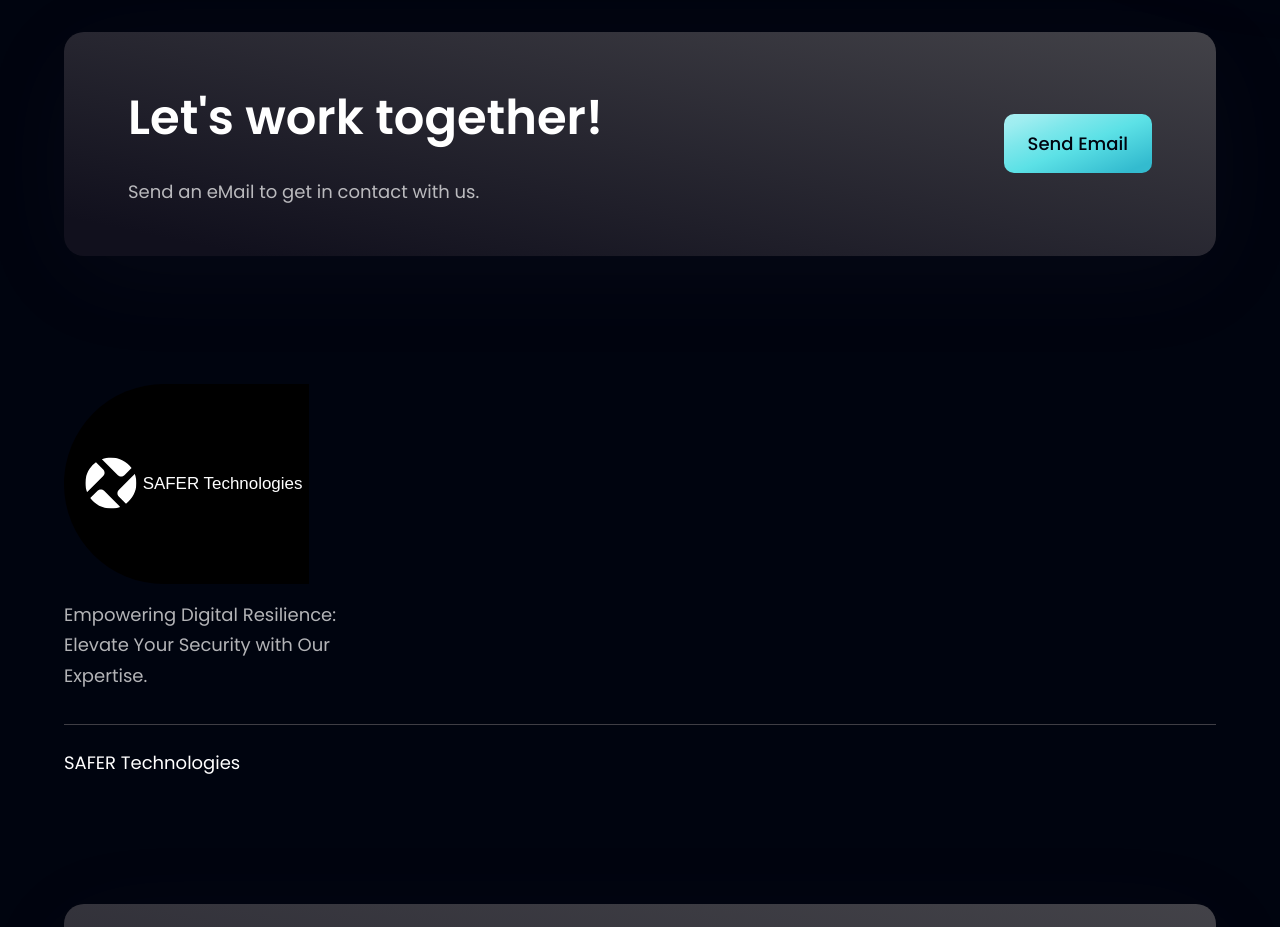
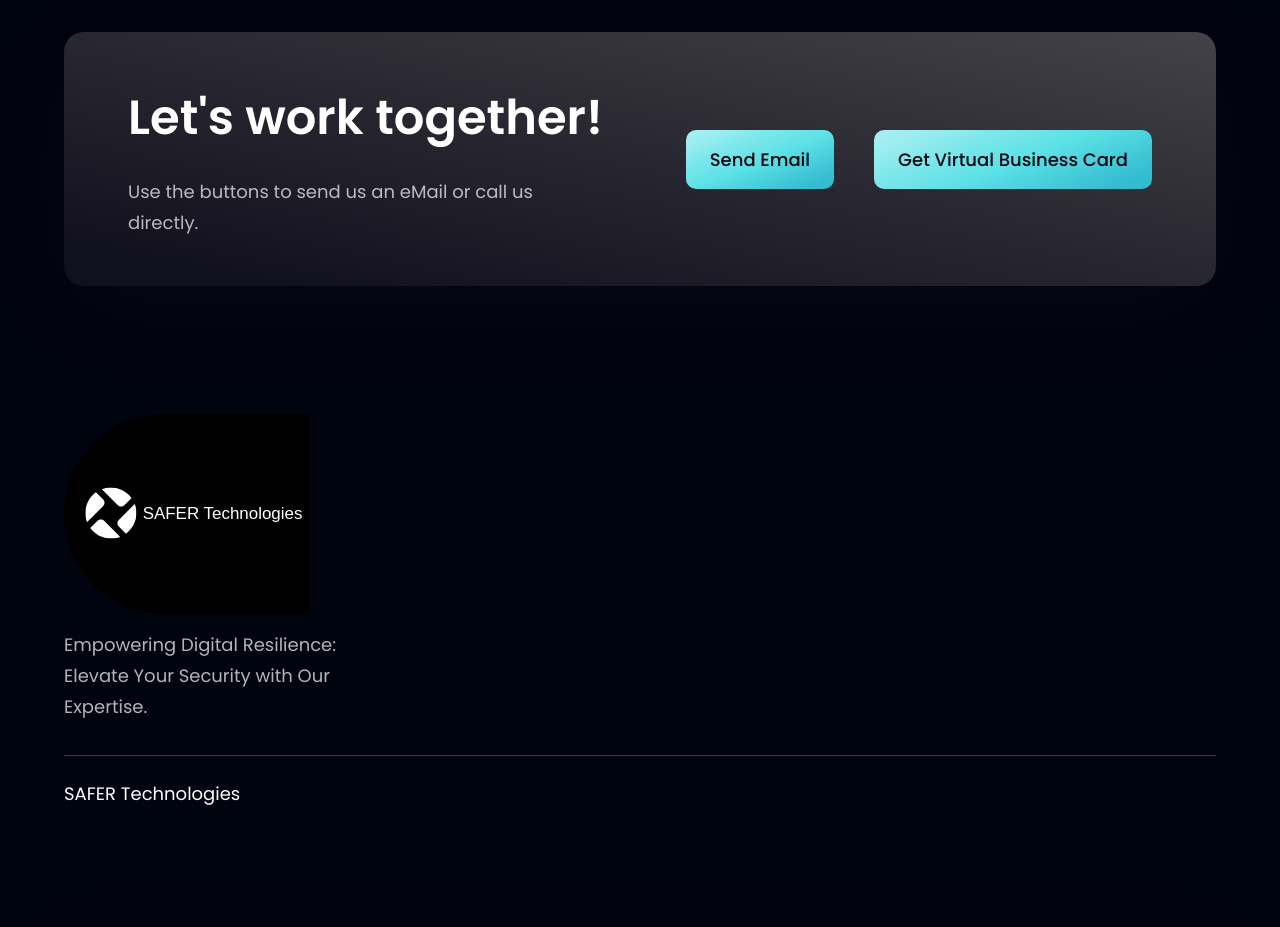
Before and after one commit to IoT-junkrat/iot-junkrat.github.io, a React (Vite) app: page / in a window 1280 px wide. Shown: the part 3080-4007 px from the top of the page. Built offline with nearby package versions, Linux system fonts and the light colour scheme.

Commit message:
vcard also on contact field

```diff
--- a/src/components/Button.jsx
+++ b/src/components/Button.jsx
@@ -2,11 +2,13 @@ import React from 'react';
 
 const Button = ({ email, subject, body, styles }) => {
 
-  const mailtoLink = `mailto:${email}?subject=${encodeURIComponent(subject)}&body=${encodeURIComponent(body)}`;
+
+  {/*const mailtoLink = `mailto:${email}?subject=${encodeURIComponent(subject)}&body=${encodeURIComponent(body)}`;*/}
+
 
   return (
     <button type="button" className={`py-4 px-6 font-poppins font-medium text-[18px] text-primary bg-blue-gradient rounded-[10px] outline-none ${styles}`}>
-    <a href={mailtoLink} target="_blank" rel="noopener noreferrer">
+    <a href="&#x6d;&#x61;&#x69;&#x6c;&#x74;&#x6f;&#x3a;%69&#x6e;f&#x6f;&#x40;%73%61%66e%72&#x2e;n%65t%77or%6b" title="i&#x6e;f&#x6f;@&#x73;af&#x65;r&#x2e;ne&#x74;wo&#x72;k">
       Send Email
     </a>
     </button>
--- /dev/null
+++ b/src/components/ButtonVCard.jsx
@@ -0,0 +1,14 @@
+import React from 'react';
+
+const ButtonVCard = ({ styles }) => {
+
+
+  return (
+    <buttonvcard type="buttonvcard" className={`py-4 px-6 font-poppins font-medium text-[18px] text-primary bg-blue-gradient rounded-[10px] outline-none ${styles}`}>
+    <a href="https://safer.network/contact.vcf">
+      Get Virtual Business Card
+    </a>
+    </buttonvcard>
+  );
+};
+export default ButtonVCard;
--- a/src/components/CTA.jsx
+++ b/src/components/CTA.jsx
@@ -1,6 +1,7 @@
 import React from 'react'
 import styles from '../style'
 import Button from './Button'
+import ButtonVCard from './ButtonVCard'
 
 const CTA = () => {
   return (
@@ -8,11 +9,14 @@ const CTA = () => {
       <div className='flex-1 flex flex-col'>
         <h2 className={styles.heading2}>Let's work together!</h2>
         <p className={`${styles.paragraph} max-w-[470px] mt-5`}>
-          Send an eMail to get in contact with us.
+          Use the buttons to send us an eMail or call us directly.
         </p>
       </div>
       <div className={`${styles.flexCenter} sm:ml-10 ml-0`}>
-        <Button email="info@safer.network" subject="Interest in your services" body="How can we assist you?" />
+        <Button />
+      </div>
+      <div className={`${styles.flexCenter} sm:ml-10 ml-0`}>
+        <ButtonVCard />
       </div>
     </section>
   )
```
